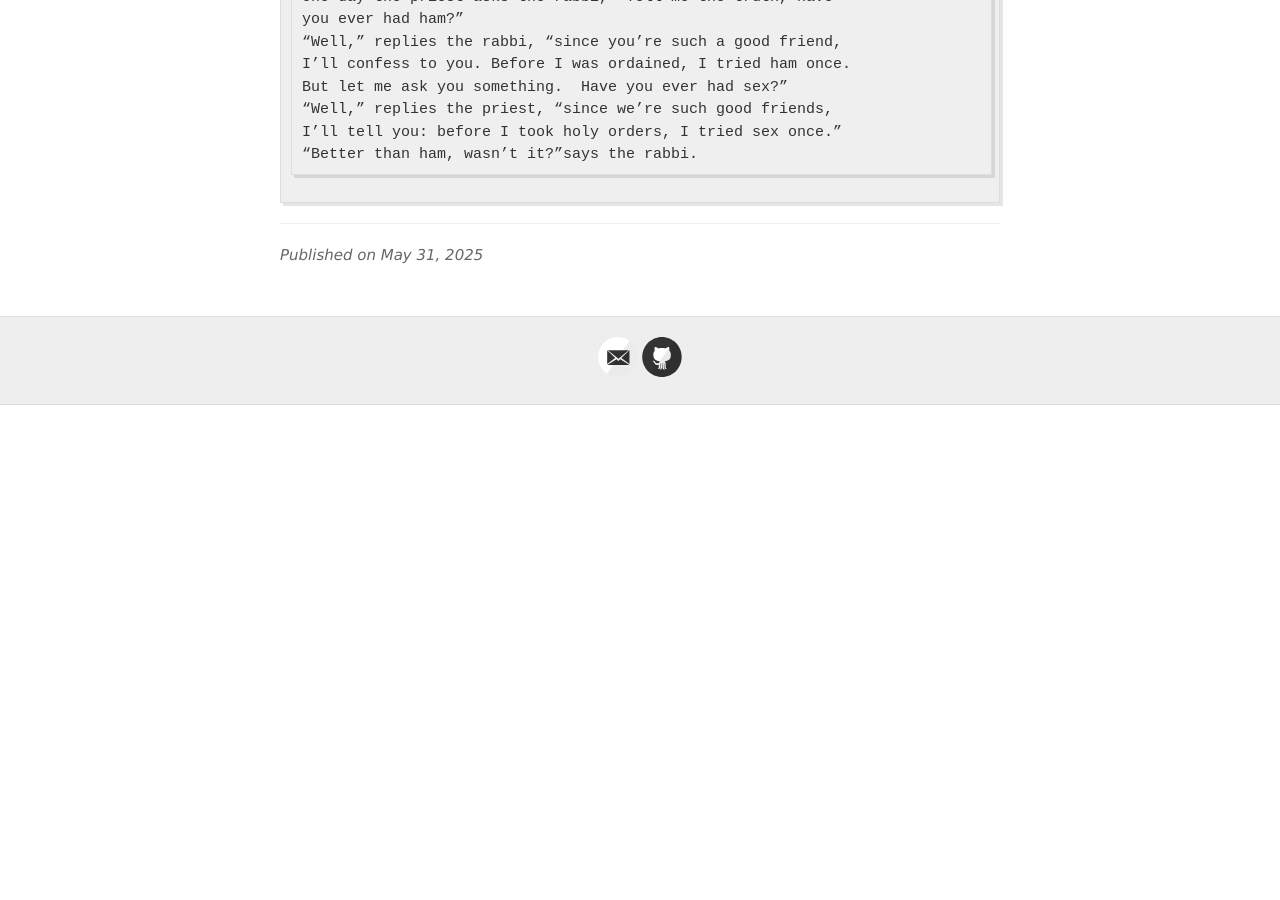
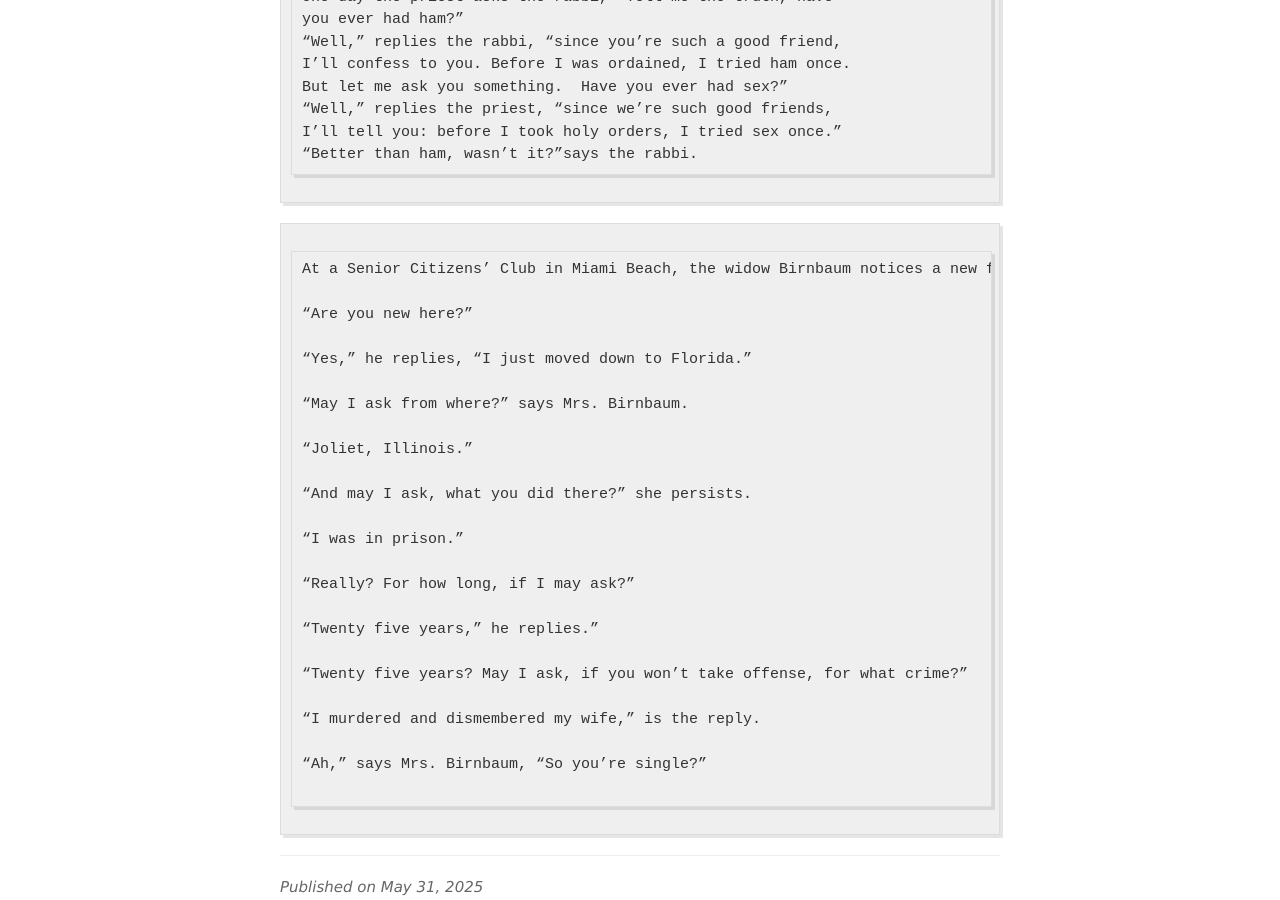
Before and after one commit to jvmallow/jvmallow.github.io, a Jekyll site: the page built from _posts/2025-05-31-Jewish_Humor.md, in a window 1280 px wide and 900 px high, scrolled down 5715 px. Built offline with Jekyll 4.4.1, drawn with Linux system fonts in a browser that asks for light colours; a script that is not in the unit is left out; before the commit the page ends 6120 px from its top, so only the background shows below that.

Commit message:
Update 2025-05-31-Jewish_Humor.md

```diff
--- a/_posts/2025-05-31-Jewish_Humor.md
+++ b/_posts/2025-05-31-Jewish_Humor.md
@@ -217,3 +217,30 @@ But let me ask you something.  Have you ever had sex?”
 I’ll tell you: before I took holy orders, I tried sex once.”
 “Better than ham, wasn’t it?”says the rabbi.
 ~~~~~
+
+~~~~~
+At a Senior Citizens’ Club in Miami Beach, the widow Birnbaum notices a new fellow sitting off to the side: tall, distinguished, with a mane of white hair, and a nice suit. She walks over and sits down.
+
+“Are you new here?”
+
+“Yes,” he replies, “I just moved down to Florida.”
+
+“May I ask from where?” says Mrs. Birnbaum.
+
+“Joliet, Illinois.”
+
+“And may I ask, what you did there?” she persists.
+
+“I was in prison.”
+
+“Really? For how long, if I may ask?”
+
+“Twenty five years,” he replies.”
+
+“Twenty five years? May I ask, if you won’t take offense, for what crime?”
+
+“I murdered and dismembered my wife,” is the reply.
+
+“Ah,” says Mrs. Birnbaum, “So you’re single?”
+
+~~~~~
```
